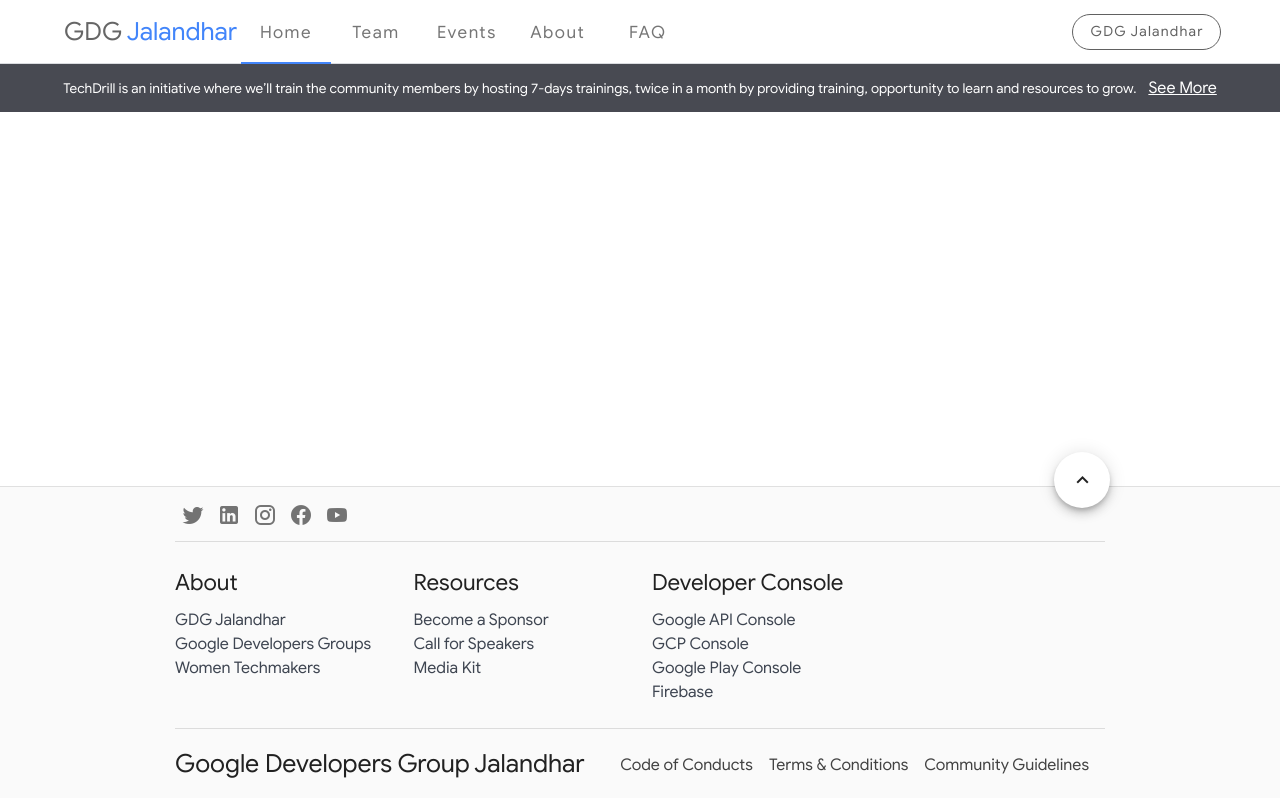
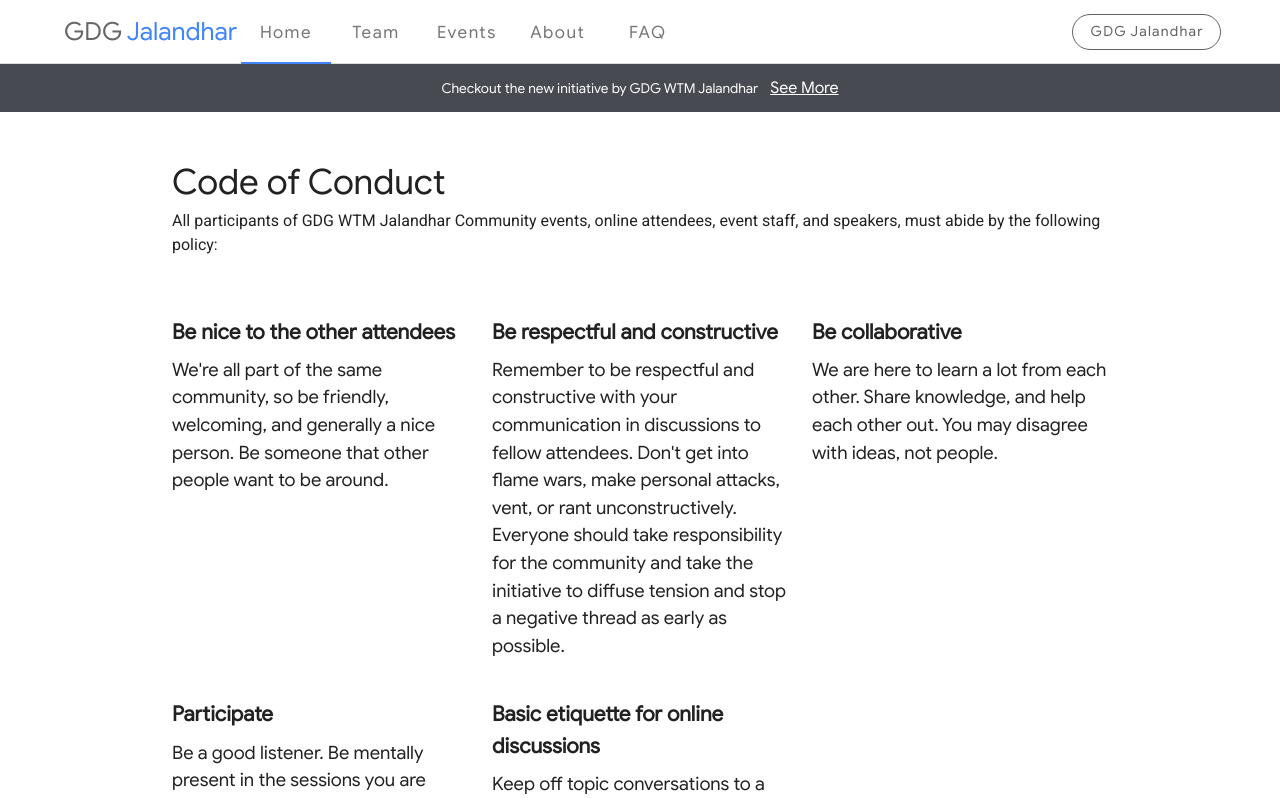
Before and after one commit to vrijraj/gdg-jalandhar-2022, a Vue app: page /code-of-conduct in a window 1280 px wide. Shown: the top 798 px of the page. Built offline with nearby package versions, Linux system fonts and the light colour scheme.

Commit message:
content updated and coc added

```diff
--- a/src/App.vue
+++ b/src/App.vue
@@ -18,14 +18,15 @@
             >
               <p class="py-0 google-font mb-0">
                 <span class="mr-md-3" style="font-size:85%"
-                  >TechDrill is an initiative where we’ll train the community members by hosting 7-days trainings, twice in a month by providing training, opportunity to learn and resources to grow.</span
+                  > Checkout the new initiative by GDG WTM Jalandhar</span
                 >
                 <br class="d-block d-sm-none" />
-                <router-link
+                <a
                   class=""
-                  to="https://vrijraj.xyz"
+                  href="https://techdrill.gdgjalandhar.com/"
                   style="color: white"
-                  >See More</router-link
+                  target="_blank"
+                  >See More</a
                 >
               </p>
             </v-col>
--- a/src/components/Core/Footer.vue
+++ b/src/components/Core/Footer.vue
@@ -107,17 +107,17 @@
           </span>
           <div class="float-right mt-2">
             <br class="hidden-md-and-up" />
-            <a
-              href="https://gdg.community.dev/gdg-jalandhar/"
+            <router-link
+              to="/code-of-conduct"
               target="_blank"
               rel="noreferrer"
               class="grey--text text--darken-3 mr-4 google-font"
               style="text-decoration: none"
-              >Code of Conducts</a
+              >Code of Conducts</router-link
             >
             <br class="hidden-md-and-up" />
             <a
-              href="https://gdg.community.dev/gdg-jalandhar/"
+              href="https://gdg.community.dev/participation-terms/"
               target="_blank"
               rel="noreferrer"
               class="grey--text text--darken-3 mr-4 google-font"
--- a/src/components/Home/AboutGDGJalandhar.vue
+++ b/src/components/Home/AboutGDGJalandhar.vue
@@ -1,8 +1,8 @@
 <template>
-  <v-container fluid class="ma-0 pa-0" >
+  <v-container fluid class="ma-0 pa-0 mt-8 mt-md-5" >
     <v-row justify="center" align="center">
       <v-col md="12" cols="12">
-        <p class="google-font mb-0" style="font-size:35px;font-weight:300">About Google Developers Group Jalandhar</p>
+        <p class="gdg-heading mb-0">About Google Developers Group Jalandhar</p>
         <p>
          Google Developers Group Jalandhar is an initiative to concentrate the efforts of many developers in and around Punjab to learn, share, and get productive using the various Google products. It was formed in February 2011. A special community called Women Techmakers Jalandhar has been founded for girls to bridge the gap between women who are eager to lay their hands on the latest technology.
         </p>
@@ -12,7 +12,7 @@
 
     <v-row justify="center" align="center" class="my-10 pa-3" style="background:#F1F3F4;border-radius:25px">
         <v-col md="4" cols="12">
-            <p class="google-font mb-0" style="font-size:30px;font-weight:300">What we do?</p>
+            <p class="gdg-subheading mb-0">What we do?</p>
             <p>Google Developer Groups (GDGs) are for developers who are interested in Google's developer technology.</p>
             <p>About different Google technologies</p>
             <v-chip class="mr-1 mb-2" small outlined rounded v-for="(item, index) in tech" :key="index">{{item}}</v-chip>
--- a/src/components/Home/Hero.vue
+++ b/src/components/Home/Hero.vue
@@ -3,8 +3,8 @@
     <v-row justify="center" align="center">
 
       <v-col md="8" class="order-2 order-md-1">
-        <p class="google-font mb-0" style="font-size:35px;font-weight:300">The Community of Developers,</p>
-        <p class="google-font mb-0" style="font-size:35px;font-weight:300">For Developers, By Developers</p>
+        <p class="mb-0 gdg-heading">The Community of Developers,</p>
+        <p class="mb-0 gdg-heading">For Developers, By Developers</p>
         <p>
           Our mission is to empower our community members by enhancing their skills to speak about their learnings with hands-on practices and creating solution.
         </p>
--- a/src/components/Home/HomeEvents.vue
+++ b/src/components/Home/HomeEvents.vue
@@ -2,7 +2,7 @@
   <v-container fluid class="ma-0 pa-0">
     <v-row justify="center" align="center">
       <v-col md="3">
-        <p class="google-font mb-0" style="font-size: 35px; font-weight: 300">
+        <p class="gdg-heading mb-0">
           Our Community Events
         </p>
         <p>
--- a/src/style.css
+++ b/src/style.css
@@ -1,9 +1,37 @@
 @font-face {
-    font-family: "google-sans";
-    src: url(assets/fonts/google-font.woff2) format("woff2");
-    font-display: swap;
+  font-family: "google-sans";
+  src: url(assets/fonts/google-font.woff2) format("woff2");
+  font-display: swap;
 }
 
-.google-font{
-    font-family: "google-sans", Helvetica, Arial, Sans-Serif
+.google-font {
+  font-family: "google-sans", Helvetica, Arial, Sans-Serif;
 }
+
+/* Large Scale Display */
+@media screen and (min-width: 600px) {
+  .gdg-heading {
+    font-family:'google-sans';
+    font-size: 35px;
+    font-weight: 300;
+  }
+  .gdg-subheading {
+    font-family:'google-sans';
+    font-size: 30px;
+    font-weight: 300;
+  }
+}
+
+/* Small Scale Display */
+@media only screen and (max-width: 600px) {
+    .gdg-heading {
+        font-family:'google-sans';
+        font-size: 23px;
+        font-weight: 300;
+    }
+    .gdg-subheading {
+        font-family:'google-sans';
+        font-size: 20px;
+        font-weight: 300;
+    }
+}
--- /dev/null
+++ b/src/views/CoC.vue
@@ -0,0 +1,63 @@
+<template >
+  <v-main class="py-md-8 py-0">
+    <v-container fluid>
+      <v-row align="center" justify="center">
+        <v-col md="11" lg="9">
+          <p class="google-font mb-0" style="font-size: 35px; font-weight: 300">
+            Code of Conduct
+          </p>
+          <p>All participants of GDG WTM Jalandhar Community events, online attendees, event staff, and speakers, must abide by the following policy:</p>
+          <v-container fluid class="ma-0 pa-0 mt-15">
+            <v-row align="start" justify="start">
+              <v-col md="4" cols="12" v-for="(item, index) in cocData" :key="index">
+                <p class="google-font mb-2" style="font-size:1.3em;">
+                  <b>{{ item.name }}</b>
+                </p>
+                <p class="google-font" style="font-size:115%">
+                  {{ item.des }}
+                </p>
+              </v-col>
+            </v-row>
+          </v-container>
+        </v-col>
+      </v-row>
+    </v-container>
+  </v-main>
+</template>
+
+<script>
+export default {
+  name: "About",
+  data: () => ({
+      cocData: [
+      {
+        name: "Be nice to the other attendees",
+        des:
+          "We're all part of the same community, so be friendly, welcoming, and generally a nice person. Be someone that other people want to be around. ",
+      },
+      {
+        name: "Be respectful and constructive",
+        des:
+          "Remember to be respectful and constructive with your communication in discussions to fellow attendees. Don't get into flame wars, make personal attacks, vent, or rant unconstructively. Everyone should take responsibility for the community and take the initiative to diffuse tension and stop a negative thread as early as possible.",
+      },
+      {
+        name: "Be collaborative",
+        des:
+          "We are here to learn a lot from each other. Share knowledge, and help each other out. You may disagree with ideas, not people.",
+      },
+      {
+        name: "Participate",
+        des:
+          "Be a good listener.  Be mentally present in the sessions you are interested in. Join in on discussions, show up for the sessions on time, offer feedback on your event experience, and help us get better in our community engagements.",
+      },
+      {
+        name: "Basic etiquette for online discussions",
+        des:
+          "Keep off topic conversations to a minimum. Don’t be spammy by advertising or promoting personal projects which are off topic.",
+      },
+    ],
+  }),
+  components: {
+  },
+};
+</script>
--- /dev/null
+++ b/src/views/PageNotFound.vue
@@ -0,0 +1,28 @@
+<template>
+  <v-main class="py-md-8 py-0">
+    <v-container fluid>
+      <v-row align="center" justify="center">
+        <v-col md="11" lg="9">
+          <p class="google-font mb-0" style="font-size: 35px; font-weight: 300">
+            Page not found
+          </p>
+          <p>Lorem, ipsum dolor sit amet consectetur adipisicing elit. Provident, sint. Sit aut eum soluta maiores, nemo recusandae illo quas earum, laborum possimus nobis necessitatibus cupiditate molestiae, expedita animi beatae sed.</p>
+
+          <v-btn rounded color="primary" depressed class="mr-3">Join us</v-btn>
+
+        </v-col>
+      </v-row>
+    </v-container>
+  </v-main>
+</template>
+
+<script>
+import data from "../assets/data/FAQ.json";
+export default {
+  name: "About",
+  data: () => ({
+    faqsData: data,
+  }),
+  components: {},
+};
+</script>
```
Also changed, not shown: src/router/index.js (+46 -25 lines).
